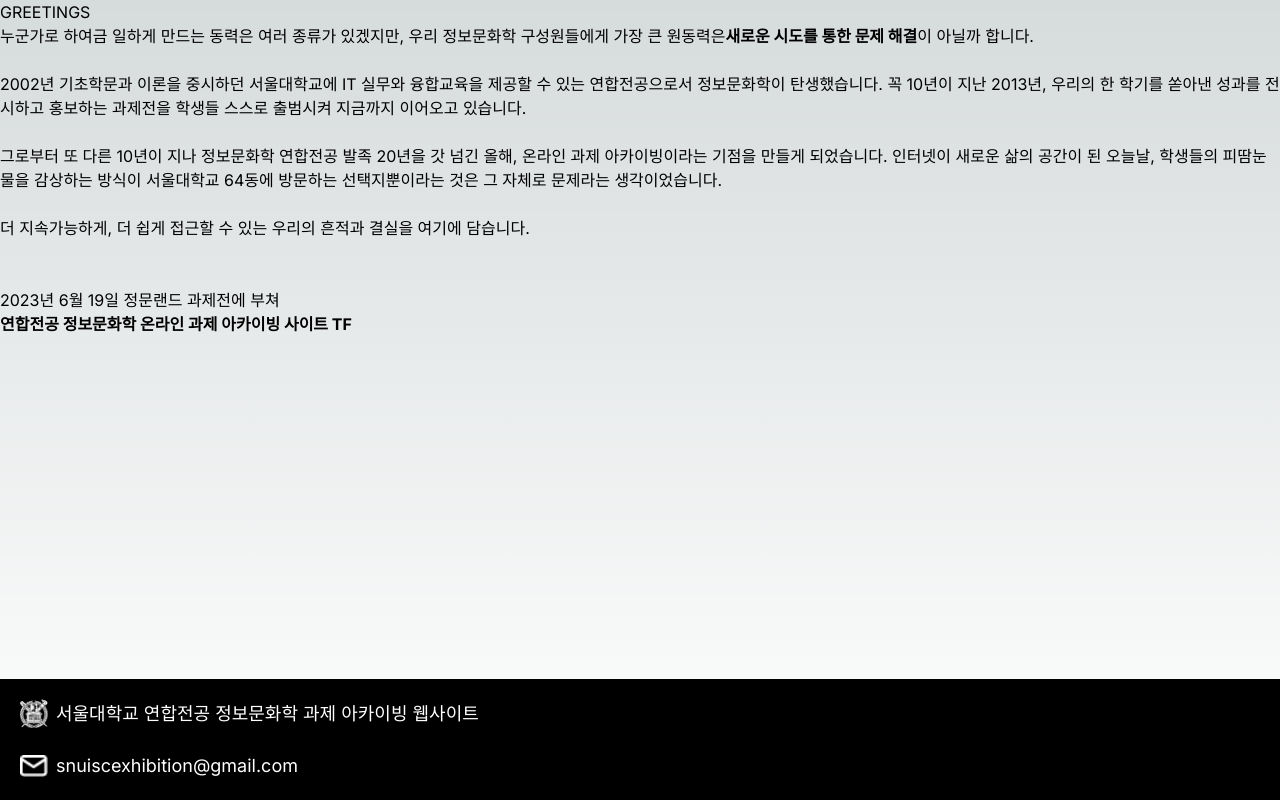
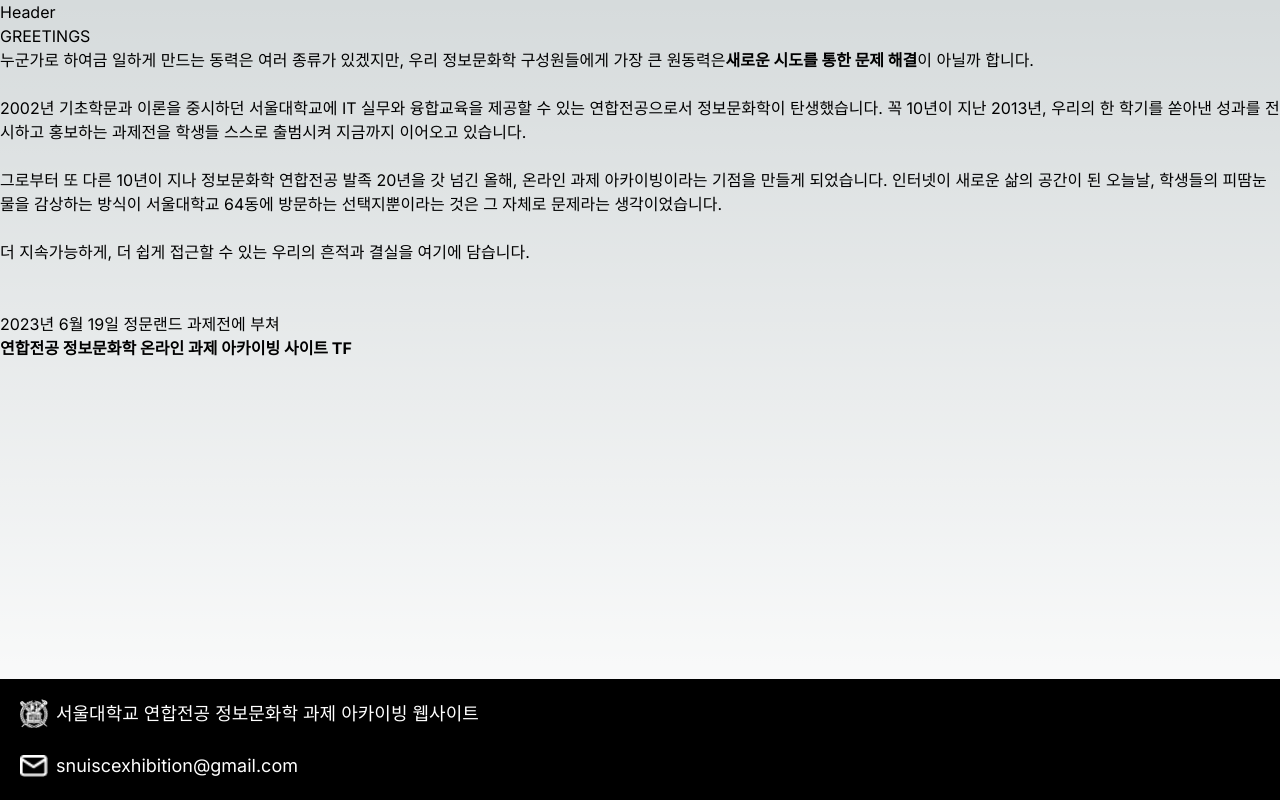
Before and after one commit to isc-exhibition/ischive, a Next.js app: page /about in a window 1280 px wide. Built offline with nearby package versions, Linux system fonts and the light colour scheme.

Commit message:
🧡 Add Header.tsx

```diff
--- /dev/null
+++ b/src/components/Layout/Header/Header.tsx
@@ -0,0 +1,3 @@
+export default function Header() {
+  return <h1>Header</h1>;
+}
--- a/src/components/Layout/Layout.tsx
+++ b/src/components/Layout/Layout.tsx
@@ -1,8 +1,10 @@
 import Footer from "./Footer/Footer";
+import Header from "./Header/Header";
 
 function Layout({ children }: { children: React.ReactNode }) {
   return (
-    <div className="flex flex-col min-h-screen">
+    <div className="flex min-h-screen flex-col">
+      <Header />
       <main>{children}</main>
       <Footer />
     </div>
```
